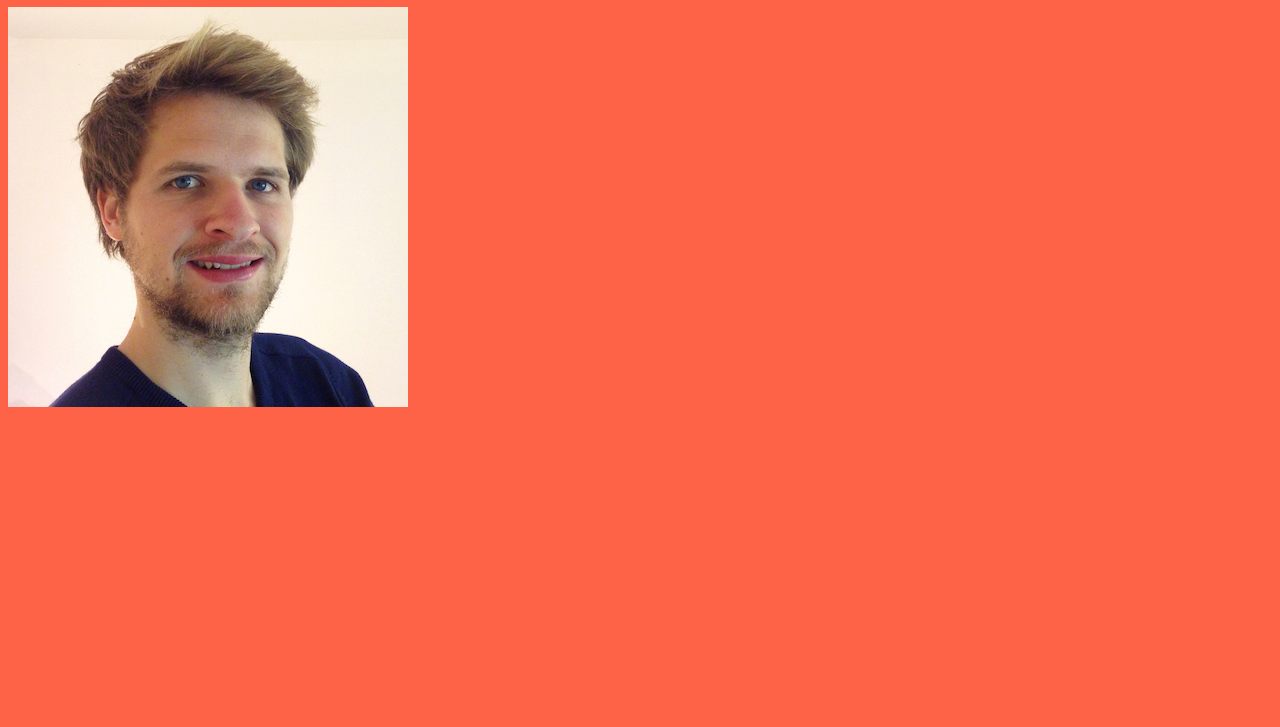
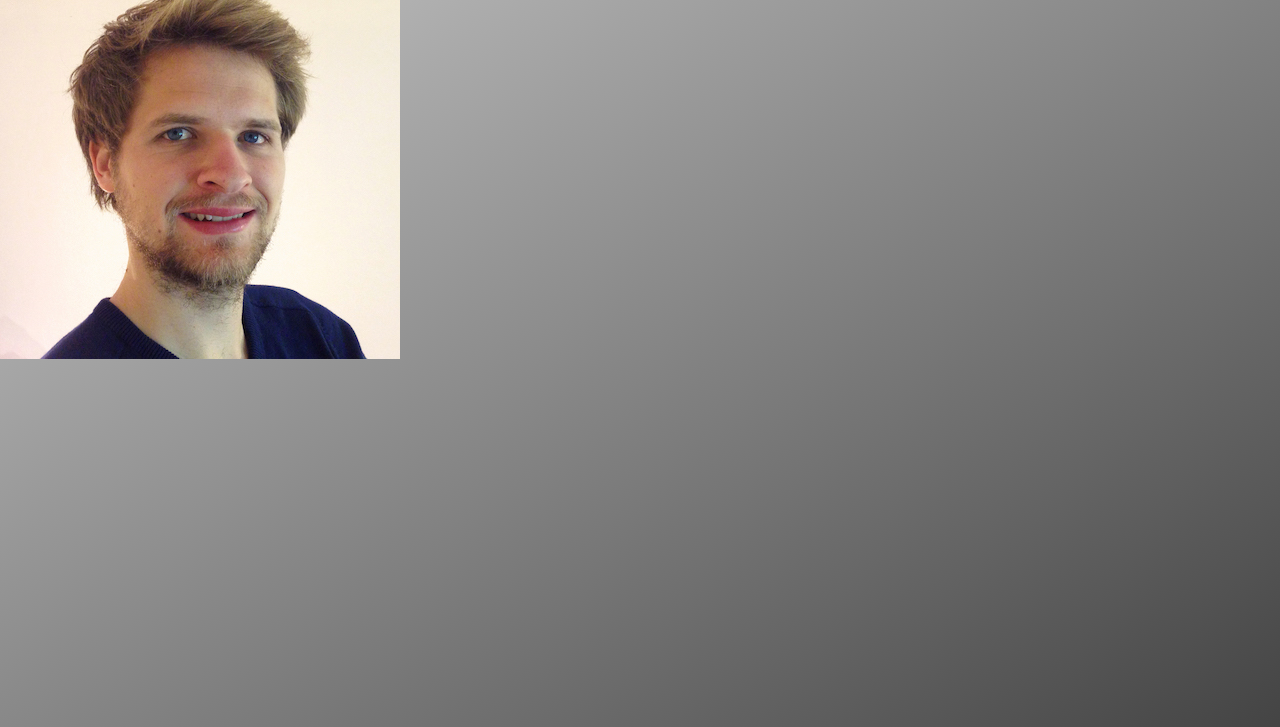
Before and after one commit to Zmhan-github/webpack-starter-pug-styl-es6, a website built with webpack: page src/index.html in a window 1280 px wide. Shown: the part 73-800 px from the top of the page. Built offline with nearby package versions, Linux system fonts and the light colour scheme.

Commit message:
add sass structure

```diff
--- /dev/null
+++ b/src/sass/_base.scss
@@ -0,0 +1,29 @@
+* {
+  margin: 0;
+  padding: 0;
+}
+
+*,
+*::before,
+*::after {
+  box-sizing: inherit;
+}
+
+html, body {
+  height: 100%;
+}
+
+
+html {
+  box-sizing: border-box;
+  font-size: 62.5%;
+}
+
+
+body {
+  font-family: 'Open Sans', sans-serif;
+  font-weight: 400;
+  line-height: 1.6;
+  background-image: linear-gradient(to right bottom, #ccc, #444);
+  background-repeat: repeat;
+}
--- a/src/sass/main.scss
+++ b/src/sass/main.scss
@@ -1,3 +1,3 @@
-body {
-  background-color: tomato;
-}
+@import "base";
+@import "layout";
+@import "components";
```
Also changed, not shown: src/sass/_components.scss (added), src/sass/_layout.scss (added).
